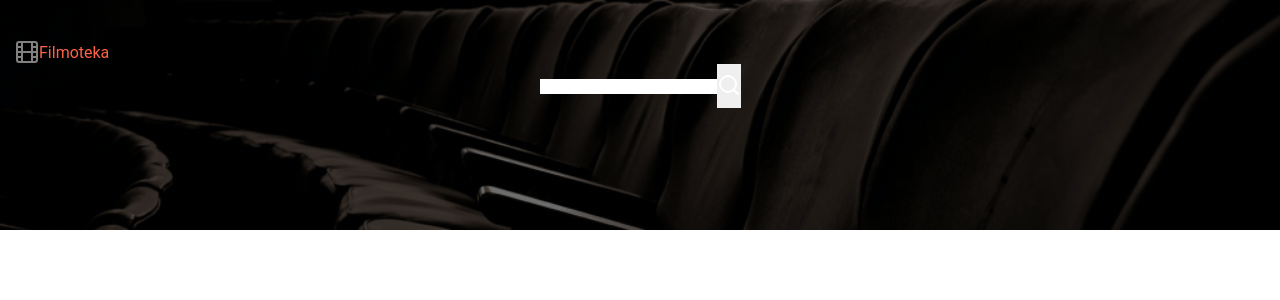
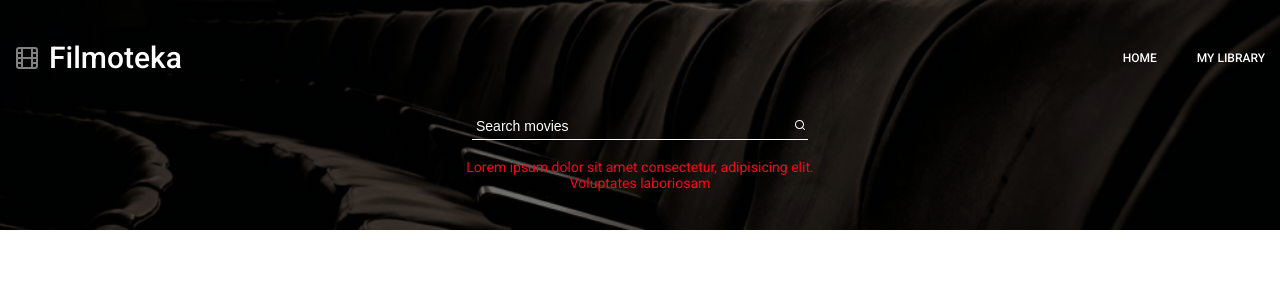
Before and after one commit to AntonTarasiuk/FIlmoteka, a React (Create React App) app: page / in a window 1280 px wide. Shown: the top 300 px of the page. Built offline with nearby package versions, Linux system fonts and the light colour scheme.

Commit message:
Added header styles

```diff
--- a/public/index.html
+++ b/public/index.html
@@ -5,10 +5,12 @@
     <link rel="icon" href="%PUBLIC_URL%/favicon.ico" />
     <meta name="viewport" content="width=device-width, initial-scale=1" />
     <meta name="theme-color" content="#000000" />
-    <meta
-      name="description"
-      content="Web site created using create-react-app"
-    />
+    <meta name="description" content="Movie search. Trends of the week. Movie information">
+    <link rel="canonical" href="https://antontarasiuk.github.io/fIlmoteka/" />
+    <title>Filmoteka</title>
+    <link rel="preconnect" href="https://fonts.googleapis.com" />
+    <link rel="preconnect" href="https://fonts.gstatic.com" crossorigin />
+    <link href="https://fonts.googleapis.com/css2?family=Roboto:wght@400;500&display=swap" rel="stylesheet" />
     <link rel="apple-touch-icon" href="%PUBLIC_URL%/logo192.png" />
     <!--
       manifest.json provides metadata used when your web app is installed on a
--- a/src/components/Header/Header.jsx
+++ b/src/components/Header/Header.jsx
@@ -1,28 +1,42 @@
-import React, {useLayoutEffect, useState} from "react";
+import React, {useEffect, useLayoutEffect, useRef, useState} from "react";
 // import PropTypes from 'prop-types';
 import { HeaderMain } from "./Header.styled";
-import { Logo } from "components/Logo/Logo";
+// import { Logo } from "components/Logo/Logo";
 import { Navigation } from "components/Navigation/Navigation";
 import { MovieSearch } from "components/SearchForm/SearchForm";
+import { SearchMsg } from "./Header.styled";
 
 // import { ContactEl, ContactNumber, DeleteButton } from "./Contact.styled";
 
 export const Header = () => {
+    const ref = useRef(null);
     const [width, setWidth] = useState(0);
     const [ratio, setRatio] = useState(0);
-
-    console.log(ratio)
-    console.log(width)
 
     useLayoutEffect(() => {
         setWidth(window.innerWidth);
         setRatio(window.devicePixelRatio);
     }, []);
 
-    return <HeaderMain windowWidth={width} ratio={ratio}>
-        <Logo size={24} windowWidth={width}></Logo>
-        <Navigation></Navigation>
-        <MovieSearch size={24}></MovieSearch>
+    useEffect(() => {
+        function handleWindowResize() {
+            setWidth(ref.current.clientWidth);
+        }
+
+        window.addEventListener('resize', handleWindowResize);
+
+        return () => {
+        window.removeEventListener('resize', handleWindowResize);
+        };
+    }, []);
+
+
+
+    return <HeaderMain ref={ref} windowWidth={width} ratio={ratio}>
+        {/* <Logo></Logo> */}
+        <Navigation size={24} windowWidth={width}></Navigation>
+        <MovieSearch size={12}></MovieSearch>
+        <SearchMsg>Lorem ipsum dolor sit amet consectetur, adipisicing elit. Voluptates laboriosam</SearchMsg>
     </HeaderMain>
 }
 
--- a/src/components/Header/Header.styled.jsx
+++ b/src/components/Header/Header.styled.jsx
@@ -44,3 +44,20 @@ export const HeaderMain = styled.header`
     // align-items: center;
     // font-size: 20px;
     // color: #010101;
+
+export const SearchMsg = styled.p`
+    font-weight: 400;
+    font-size: 14px;
+    line-height: 1.14;
+    text-align: left;
+    color: #FF001B;
+
+    margin: 0 auto;
+
+    max-width: 336px;
+
+    @media screen and (min-width: 768px) {
+        text-align: center;
+        max-width: 400px;
+    }
+`
--- a/src/components/Logo/Logo.jsx
+++ b/src/components/Logo/Logo.jsx
@@ -1,14 +1,14 @@
 import PropTypes from 'prop-types';
-import { LogoLink } from './Logo.styled';
+import { LogoLink, LogoIcon, LogoLabel } from './Logo.styled';
 import sprite from "../../images/sprite.svg"
 
-export const Logo = ({ size,  windowWidth }) => {
+export const Logo = ({ windowWidth }) => {
     return (
         <LogoLink href="./index.html">
-            <svg width={size} height={size}>
+            <LogoIcon width="24" height="24">
                 <use xlinkHref={`${sprite}#icon-logo`} />
-            </svg>
-            {windowWidth > 767 && <p>Filmoteka</p>}
+            </LogoIcon>
+            {windowWidth >= 768 && <LogoLabel>Filmoteka</LogoLabel>}
         </LogoLink>
     )
 }
--- a/src/components/Logo/Logo.styled.jsx
+++ b/src/components/Logo/Logo.styled.jsx
@@ -4,4 +4,27 @@ export const LogoLink = styled.a`
     display: flex;
     align-items: center;
     color: tomato;
+    margin-right: auto;
 `
+
+export const LogoIcon = styled.svg`
+    @media screen and (min-width: 768px) {
+        margin-right: 8px;
+    };
+
+    @media screen and (min-width: 1024px) {
+        margin-right: 10px;
+    }
+`
+
+export const LogoLabel = styled.p`
+    font-weight: 500;
+    font-size: 30px;
+    line-height: 1.17;
+    color: #FFFFFF;
+    transition: color 250ms cubic-bezier(0.4, 0, 0.2, 1);
+
+    :hover{
+        color: #FF6B08;
+    }
+`
--- a/src/components/Navigation/Navigation.jsx
+++ b/src/components/Navigation/Navigation.jsx
@@ -1,7 +1,16 @@
 // import PropTypes from 'prop-types';
+import { NavBar } from "./Navigation.styled";
+import { Logo } from "components/Logo/Logo";
+import { NavButton } from "./Navigation.styled";
 
-export const Navigation = () => {
-    return
+export const Navigation = ({size, windowWidth}) => {
+    return (
+        <NavBar>
+            <Logo size={size} windowWidth={windowWidth}></Logo>
+            <NavButton>Home</NavButton>
+            <NavButton>My library</NavButton>
+        </NavBar>
+    )
 }
 
 // Logo.propTypes = {
--- a/src/components/Navigation/Navigation.styled.jsx
+++ b/src/components/Navigation/Navigation.styled.jsx
@@ -0,0 +1,34 @@
+import styled from "@emotion/styled";
+
+export const NavBar = styled.div`
+    display: flex;
+    justify-content: center;
+    align-items: center;
+
+    margin-left: auto;
+    margin-bottom: 54px;
+
+    color: #fff;
+
+    @media screen and (min-width: 768px){
+        margin-bottom: 40px;
+    }
+`
+
+export const NavButton = styled.p`
+    color: #fff;
+    font-weight: 500;
+    font-size: 12px;
+    line-height: 1.17;
+    text-transform: uppercase;
+
+    transition: color 250ms cubic-bezier(0.4, 0, 0.2, 1);
+
+    :hover {
+        color: #FF6B08
+    }
+
+    :not(:last-child) {
+        margin-right: 40px;
+    }
+`
--- a/src/components/SearchForm/SearchForm.jsx
+++ b/src/components/SearchForm/SearchForm.jsx
@@ -8,7 +8,7 @@ export const MovieSearch = ({ size }) => {
 
     const handleChacge = e => {
         const { value } = e.currentTarget;
-console.log(value)
+
         setSearchValue(value)
     }
 
@@ -20,19 +20,19 @@ console.log(value)
 
     return (
         <SearchForm onSubmit={handlerSubmit}>
-            <SearchField type="text" name='searchValue' value={searchValue} onChange={ handleChacge } />
+            <SearchField
+                type="text"
+                name='searchValue'
+                value={searchValue}
+                onChange={handleChacge}
+                autocomplete="off"
+                placeholder="Search movies" />
             <SearchFormButton>
                 <svg width={size} height={size}>
                     <use xlinkHref={`${sprite}#icon-search`} />
                 </svg>
             </SearchFormButton>
         </SearchForm>
-        // <LogoLink href="./index.html">
-        //     <svg width={size} height={size}>
-        //         <use xlinkHref={`${sprite}#icon-logo`} />
-        //     </svg>
-        //     {windowWidth > 767 && <p>Filmoteka</p>}
-        // </LogoLink>
     )
 }
 
--- a/src/components/SearchForm/SearchForm.styled.jsx
+++ b/src/components/SearchForm/SearchForm.styled.jsx
@@ -2,14 +2,33 @@ import styled from "@emotion/styled";
 
 export const SearchForm = styled.form`
     display: flex;
+    margin: 0 auto 20px;
+    max-width: 336px;
+    border-bottom: 0.5px solid #FFFFFF;
     justify-content: center;
     align-items: center;
 `
 
 export const SearchField = styled.input`
+    font-weight: 400;
+    font-size: 14px;
+    line-height: 1.14;
+    color: #FFFFFF;
+    outline: none;
+    background: none;
+    width: 100%;
+    padding: 4px;
 
+    ::placeholder {
+        color: #FFF;
+        opacity: 1;
+    }
 `
 
 export const SearchFormButton = styled.button`
-
+    width: 16px;
+    height: 20px;
+    padding: 2px 2px 6px 2px;
+    display: block;
+    background: none;
 `
--- a/src/index.css
+++ b/src/index.css
@@ -7,6 +7,7 @@ body {
     sans-serif;
   -webkit-font-smoothing: antialiased;
   -moz-osx-font-smoothing: grayscale;
+  font-family: 'Roboto', sans-serif;
 }
 
 code {
@@ -27,9 +28,6 @@ code {
   outline: 0;
 }
 
-body {
-  font-family: 'Roboto', sans-serif;
-}
 
 img {
   display: block;
@@ -61,8 +59,6 @@ a {
 }
 
 button {
-  min-height: 44px;
-
   font-family: inherit;
   cursor: pointer;
 }
```
